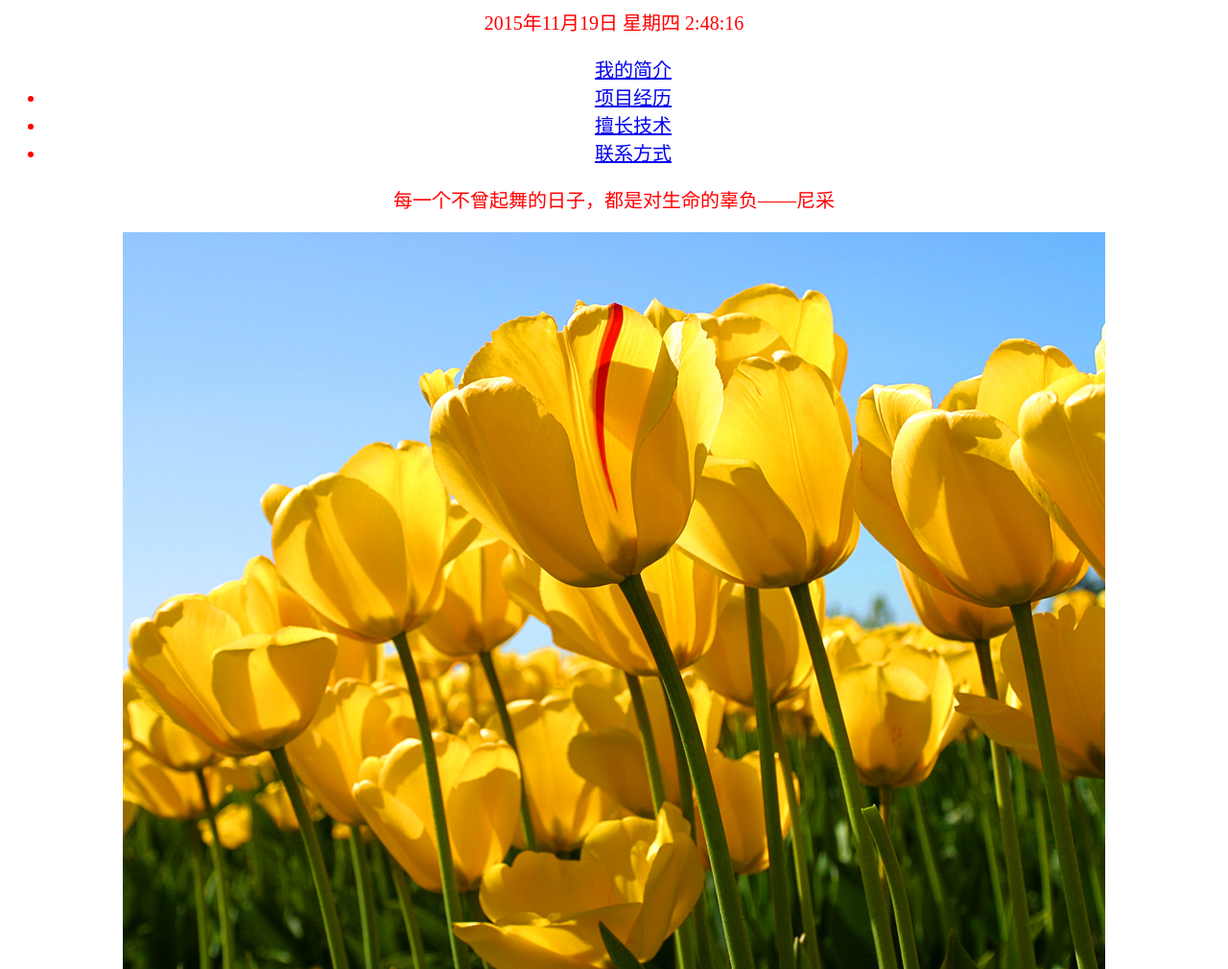
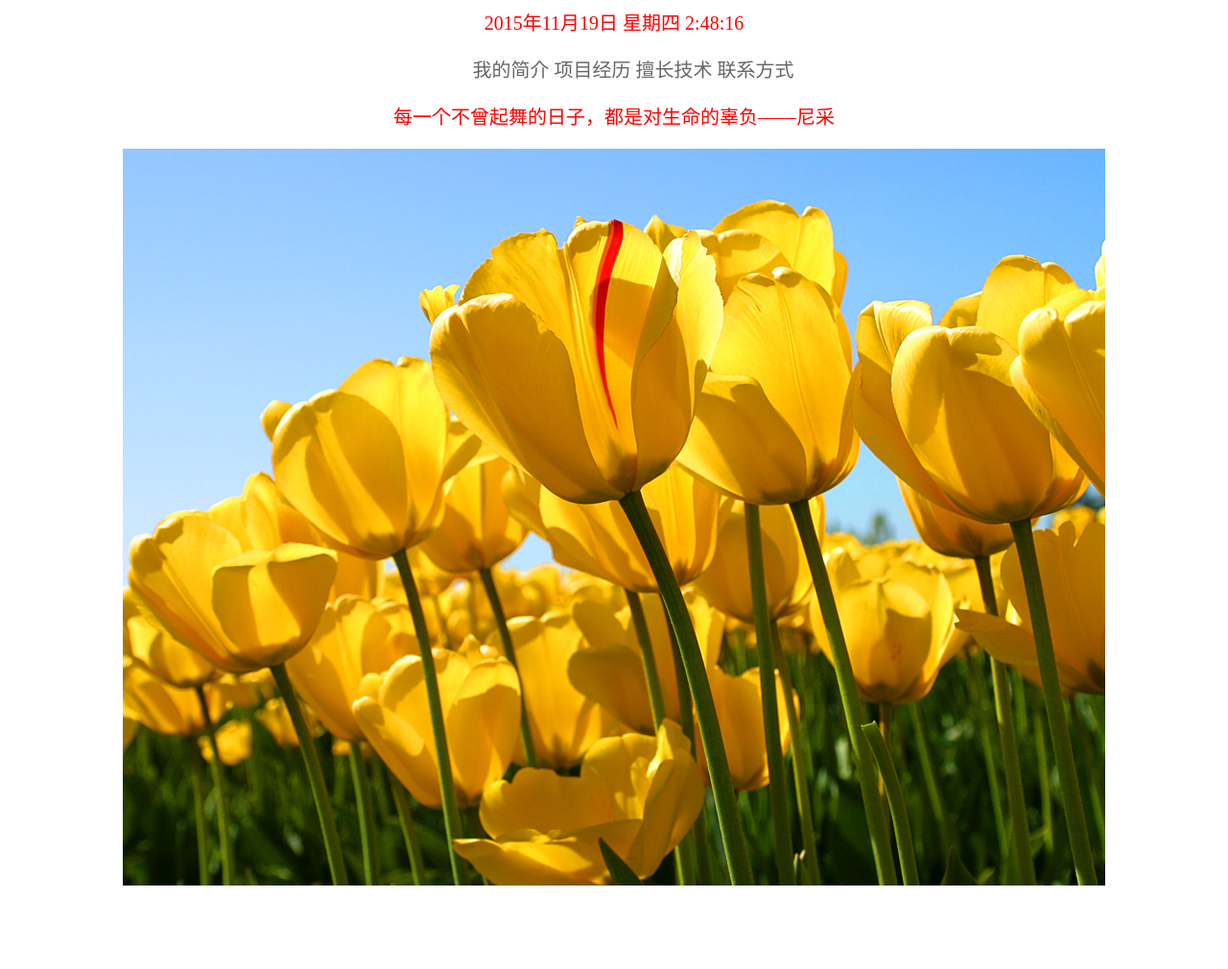
Before and after one commit to luolinhan/luolinhan.github.com, a plain HTML site: page index.html in a window 1280 px wide. Shown: the whole page at 96% size. After the commit the page ends 936 px from the top, so only its background shows below. Drawn offline with Linux system fonts and the light colour scheme.

Commit message:
Update index.html

```diff
--- a/index.html
+++ b/index.html
@@ -7,9 +7,9 @@ document.write((zjd=new Date()).getFullYear()+"年"+(zjd.getMonth()+1)+"月"+zjd
 <body>
 <ul>
   <a href="/frame/我的简介.html">我的简介</a>
-  <li><a href="/frame/项目经历.html">项目经历</a></li>
-  <li><a href="/frame/擅长技术.html">擅长技术</a></li>
-  <li><a href="/frame/联系方式.html">联系方式</a></li>
+  <a href="/frame/项目经历.html">项目经历</a>
+  <a href="/frame/擅长技术.html">擅长技术</a>
+  <a href="/frame/联系方式.html">联系方式</a>
 </ul>
 <p>每一个不曾起舞的日子，都是对生命的辜负——尼采</p>
 <img src="/material/img_02.jpg";>
@@ -19,6 +19,25 @@ document.write((zjd=new Date()).getFullYear()+"年"+(zjd.getMonth()+1)+"月"+zjd
     color:#FF0000;
     text-align:center;
   }
+  a:link {
+color: #666666;
+text-decoration: none;
+}
+a:visited {
+text-decoration: none;
+color: #000000;
+}
+a:hover {
+text-decoration: underline;
+color: #FF0000;
+}
+a:active {
+text-decoration: none;
+}
+.link1 a:hover {
+text-decoration: underline;
+color: #FFFF00;
+}
 </style>
 </body>
 </html>
```
